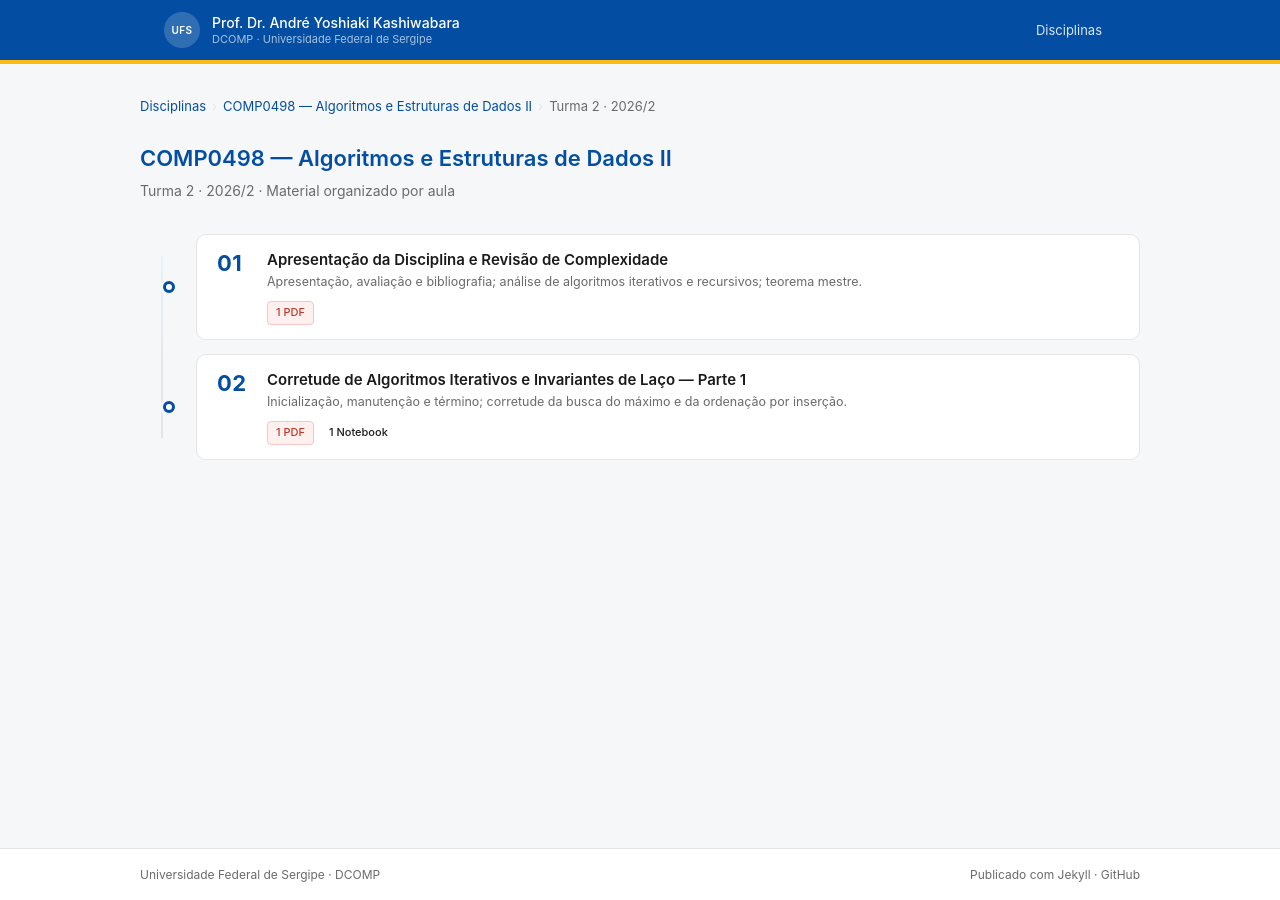
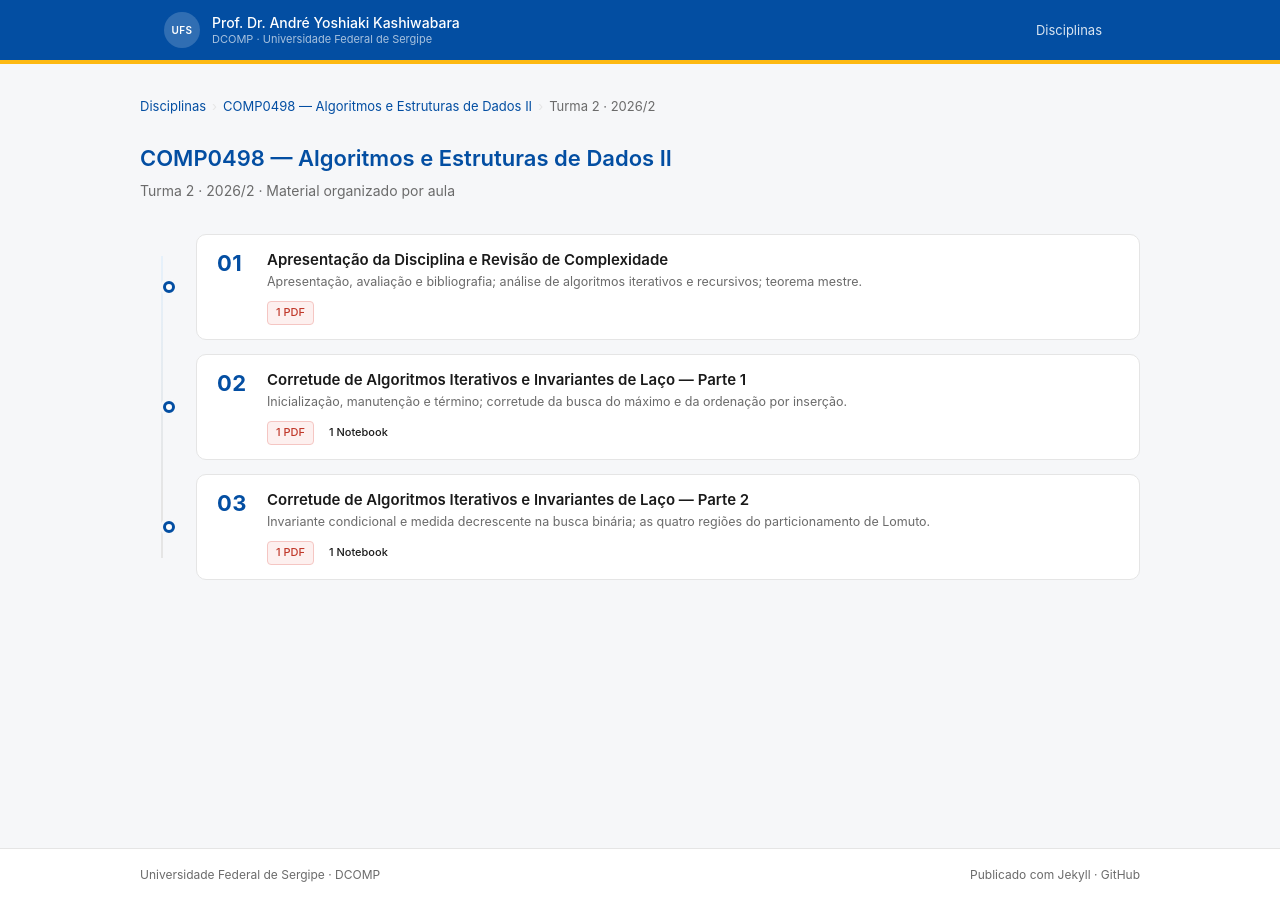
Before and after one commit to ayoshiaki/ufs-disciplinas, a Jekyll site: the page built from algoritmos-2/2026-2-T02/index.md, in a window 1280 px wide. Built offline with Jekyll 4.4.1, drawn with Linux system fonts in a browser that asks for light colours.

Commit message:
Adiciona Aula 03 de AED II (2026/2 T02): corretude e invariantes de laço (parte 2)
Busca binária (invariante condicional e medida decrescente) e particionamento
de Lomuto (invariante das quatro regiões), fechando com o invariante como
ferramenta de projeto. Inclui notebook de tutorial.

Acrescenta ao referencias.bib da turma as entradas bentley2000programming e
hoare1961quicksort, citadas por estes slides.

Co-Authored-By: Claude Opus 5 (1M context) <noreply@anthropic.com>

```diff
--- a/algoritmos-2/2026-2-T02/index.md
+++ b/algoritmos-2/2026-2-T02/index.md
@@ -34,4 +34,13 @@ title: "COMP0498 — Algoritmos e Estruturas de Dados II — Turma 2 · 2026/2"
     </div>
   </a>
 
+  <a class="week-card" href="{{ 'algoritmos-2/2026-2-T02/aula-03-corretude-e-invariantes-de-laco-parte-2' | relative_url }}">
+    <div class="week-num">03</div>
+    <div class="week-body">
+      <div class="week-title">Corretude de Algoritmos Iterativos e Invariantes de Laço — Parte 2</div>
+      <div class="week-desc">Invariante condicional e medida decrescente na busca binária; as quatro regiões do particionamento de Lomuto.</div>
+      <div class="week-badges"><span class="week-badge pdf">1 PDF</span><span class="week-badge">1 Notebook</span></div>
+    </div>
+  </a>
+
 </div>
```
Also changed, not shown: algoritmos-2/2026-2-T02/aula-03-corretude-e-invariantes-de-laco-parte-2/index.md (added, +44 -0 lines), algoritmos-2/2026-2-T02/referencias.bib (+22 -0 lines), 3 other files.
